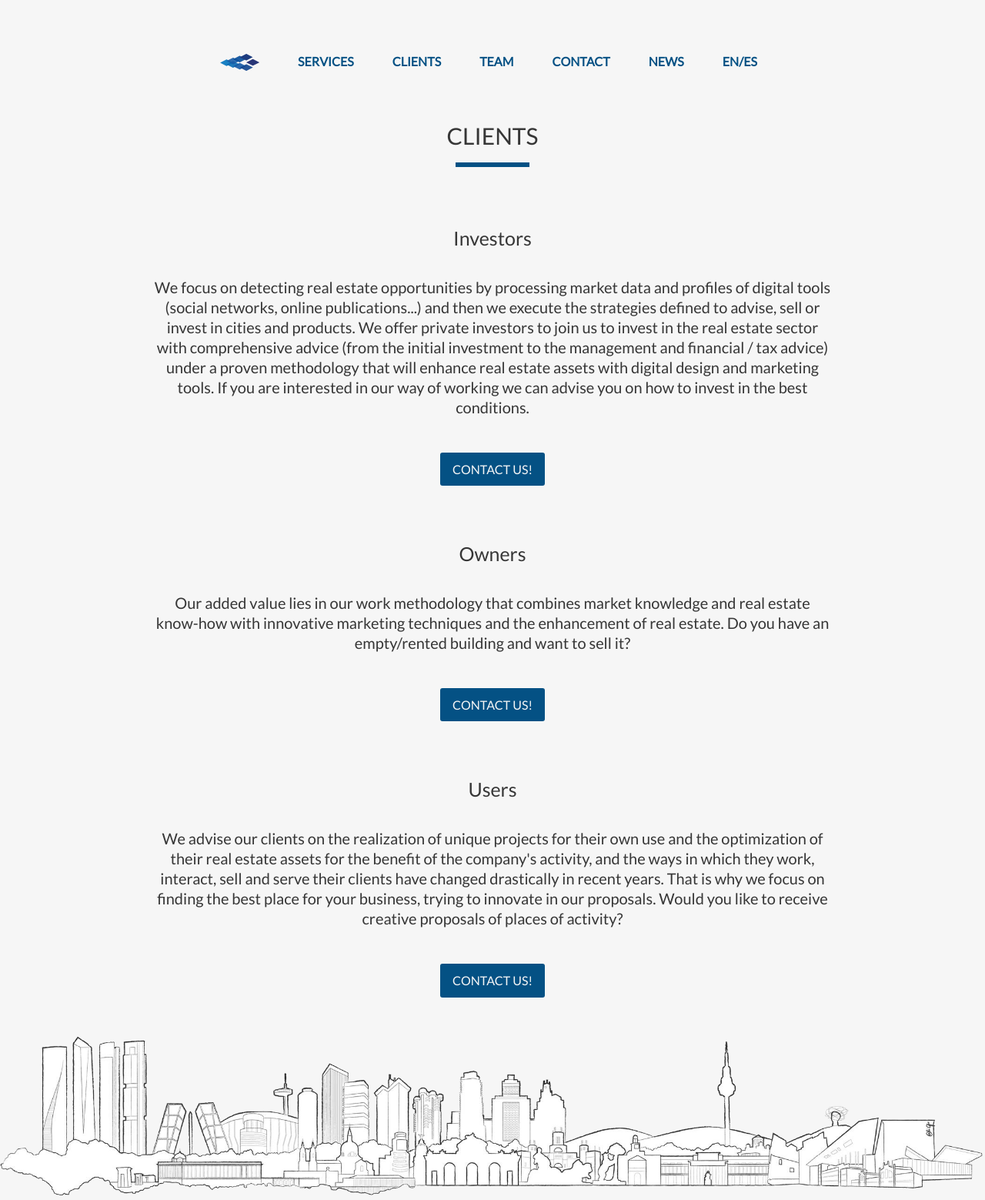
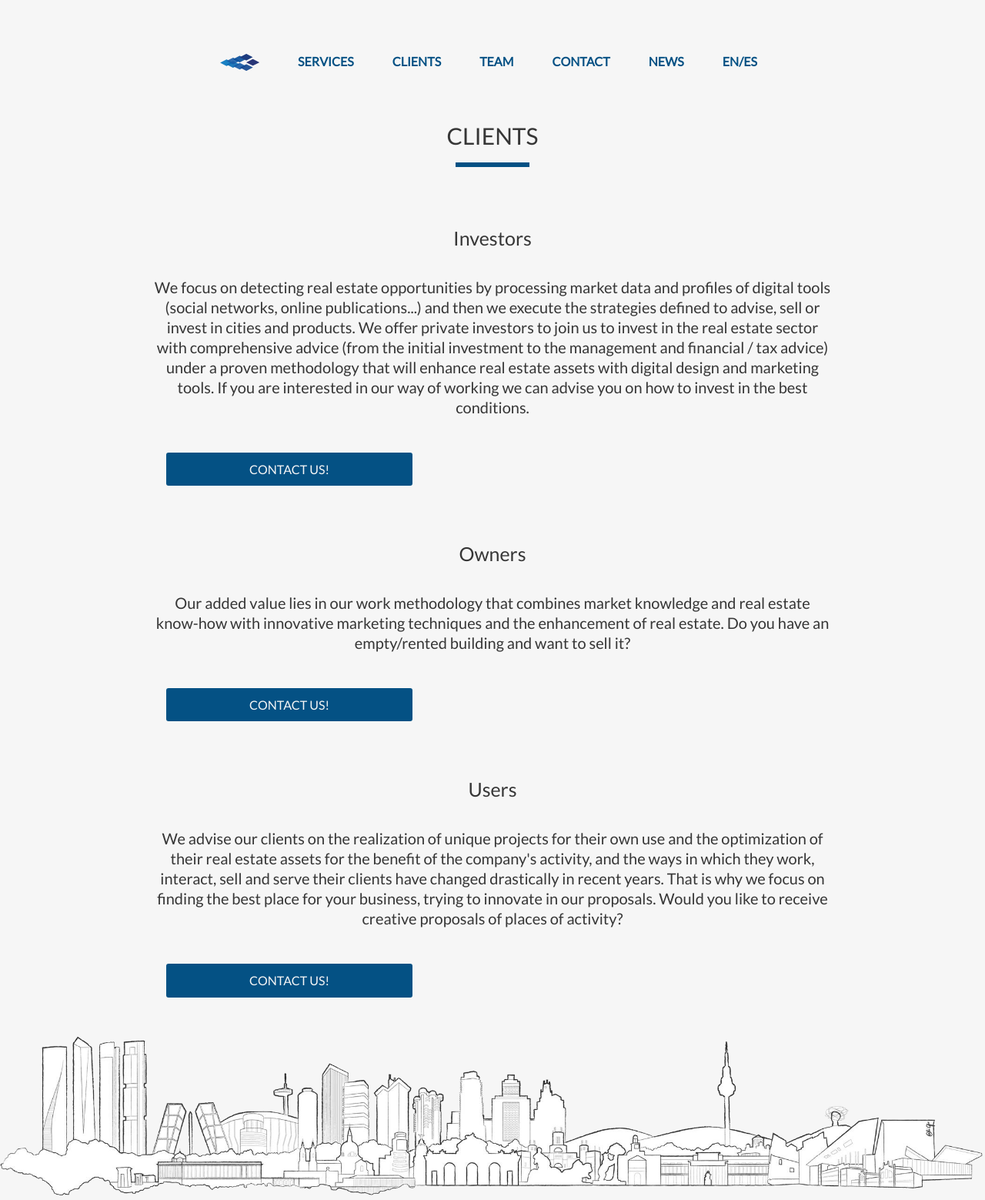
Before and after one commit to cserron/iremcap, a Jekyll site: the page built from clients.md, in a window 1280 px wide. Shown: the whole page at 77% size. Built offline with Jekyll 4.4.1, drawn with Linux system fonts in a browser that asks for light colours.

Commit message:
CTAs del mismo tamaño.

```diff
--- a/_sass/_cta-button.scss
+++ b/_sass/_cta-button.scss
@@ -1,6 +1,10 @@
 .cta-button {
 
   width: 100%;
+
+  @include for-size(desktop-up) {
+    width: 40%;
+  }
 
   @include for-size(tablet-portrait-up) {
     display: flex;
@@ -19,6 +23,10 @@
     text-align: center;
     text-transform: uppercase;
 
+    @include for-size(tablet-portrait-up) {
+      flex: 1;
+    }
+
     @include for-size(phone-only) {
       display: block;
       width: 100%;
```
